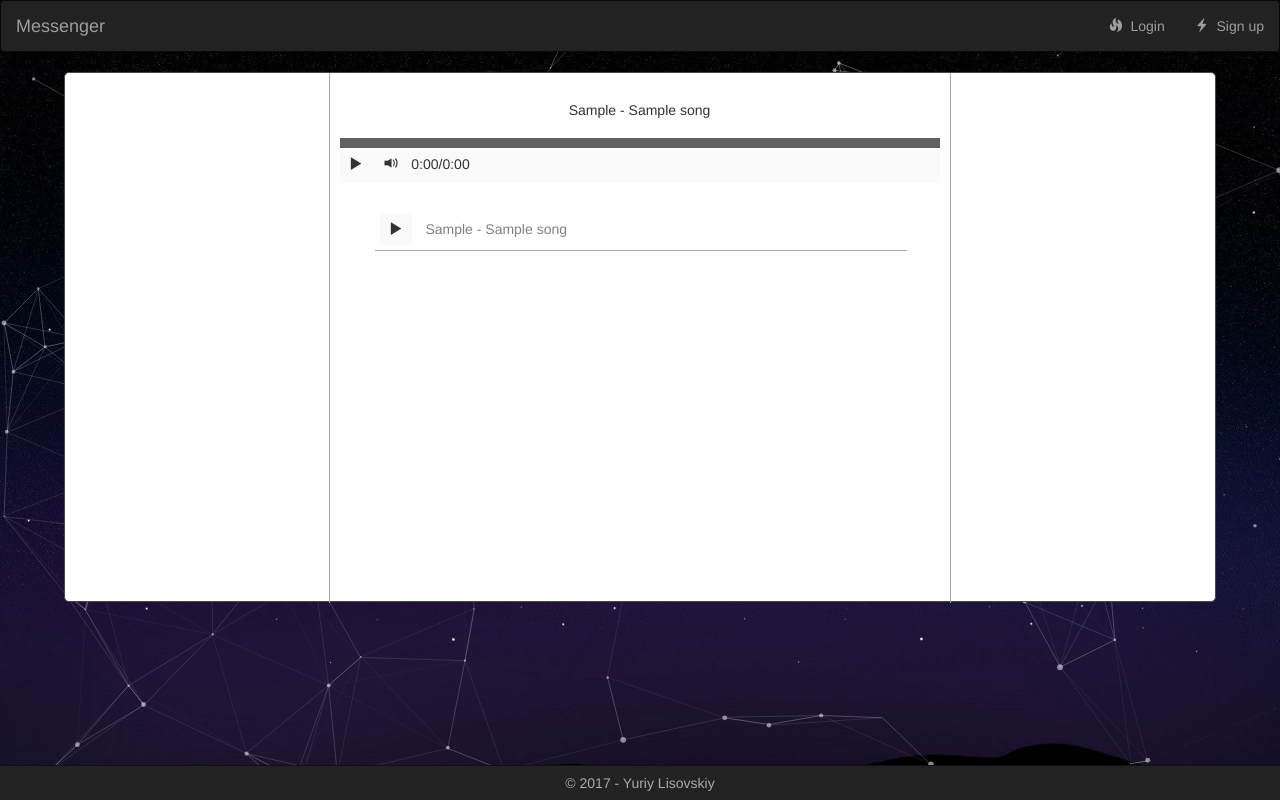
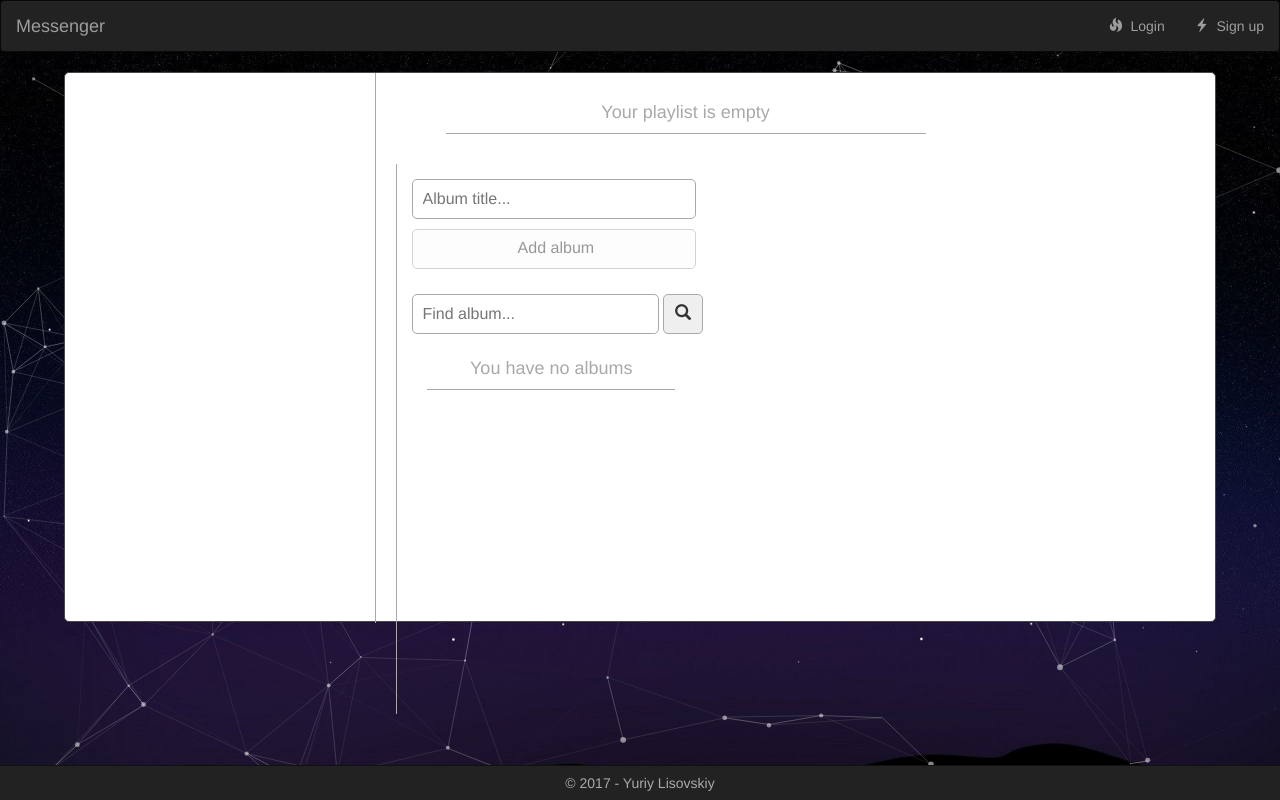
Before and after one commit to YuriyLisovskiy/messenger, a Django app: page /music/ in a window 1280 px wide. Run offline with Django 3.2, Linux system fonts and the light colour scheme; data comes from the database, SQL or seed files in the repository; tables that the repository leaves empty hold one stand-in row (values such as "Sample post"); some libraries are stand-ins or nearby versions.

Commit message:
ability to add new album, fixed some bugs

```diff
--- a/chat/serializers.py
+++ b/chat/serializers.py
@@ -8,12 +8,14 @@
         model = Message
         fields = '__all__'
 
+
 class UserSerializer(serializers.ModelSerializer):
 
     class Meta:
         model = UserProfile
         fields = ('user_logo', 'first_name', 'last_name', 'id')
 
+
 class ChatRoomSerializer(serializers.ModelSerializer):
 
     class Meta:
--- a/music/admin.py
+++ b/music/admin.py
@@ -1,5 +1,6 @@
 from django.contrib import admin
-from .models import Song
+from .models import Song, Album
 
 
 admin.site.register(Song)
+admin.site.register(Album)
--- a/music/static/music/js/audio_player.js
+++ b/music/static/music/js/audio_player.js
@@ -77,7 +77,7 @@
             progress_bar.style.width = mouse_x + "px";
         }
     }
-    $('a[name="song"]').click(function (event) {
+    $(document).on('click', "#song-href", function (event) {
         event.preventDefault();
         source.src = this;
         song_title.html($(this).attr('data-song-name'));
--- a/music/templates/music/music.html
+++ b/music/templates/music/music.html
@@ -32,25 +32,66 @@
                             <span class="current-time" id="current-time">0:00</span>/<span class="full-duration" id="full-duration">0:00</span>
                         </div>
                     </nav>
-                    <div class="playlist">
+                {% else %}
+                    <h4>Your playlist is empty</h4>
+                {% endif %}
+                <div class="playlist" id="playlist-area">
+                    {% if songs %}
                         {% for song in songs %}
                             <ul id="playlist">
                                 <li id="song">
                                     <button type="button" class="play-button" id="play-button" title="Play" disabled>
                                         <span id="play-span" class="glyphicon glyphicon-play" aria-hidden="true"></span>
                                     </button>
-                                    <a name="song" href="{{ song.source.url }}" data-song-name="{{ song.artist }} - {{ song.title }}">{{ song.artist }} - {{ song.title }}</a>
+                                    <a name="song" id="song-href" href="{{ song.source.url }}" data-song-name="{{ song.artist }} - {{ song.title }}">{{ song.artist }} - {{ song.title }}</a>
                                 </li>
                             </ul>
                         {% endfor %}
-                    </div>
-                {% else %}
-                    <h4>Your playlist is empty</h4>
-                {% endif %}
+                    {% endif %}
+                </div>
             </div>
-            <div class="right"></div>
+            <div class="right">
+                <div class="add-album" id="add-album">
+                    <form method="post" enctype="multipart/form-data" autocomplete="off">
+                        {% csrf_token %}
+                        <input name="title" id="title" placeholder="Album title..." required>
+                        <div id="all-form" class="all-form">
+                            <input name="artist" placeholder="Album artist..." required>
+                            <input name="logo" type="file" placeholder="Album logo..." required>
+                            <textarea name="description" placeholder="Album description..."></textarea>
+                        </div>
+                        <input id="submit" type="submit" value="Add album" disabled>
+                    </form>
+                </div>
+                <div class="find-album">
+                    <input id="find-album-textarea" placeholder="Find album...">
+                    <button id="find-album-search-btn"><span class="glyphicon glyphicon-search"></span></button>
+                </div>
+                <div class="album-list">
+                    {% if albums %}
+                        <ul>
+                            {% for album in albums %}
+                                <li>
+                                    <a name="album" id="{{ album.id }}">{{ album.artist }} - {{ album.title }}</a>
+                                    <div data-target="{{ album.id }}" id="album-details" class="album-details">
+                                        <img class="album-logo" src="{{ album.logo.url }}">
+                                        {% if album.description %}
+                                            <div class="album-description">{{ album.description }}</div>
+                                        {% endif %}
+                                    </div>
+                                </li>
+                            {% endfor %}
+                        </ul>
+                    {% else %}
+                        <H4>You have no albums</H4>
+                    {% endif %}
+                </div>
+            </div>
         </div>
-        <script type="text/javascript" src="{% static 'music/js/audio_player.js' %}"></script>
+        {% if songs %}
+            <script type="text/javascript" src="{% static 'music/js/audio_player.js' %}"></script>
+        {% endif %}
+        <script type="text/javascript" src="{% static 'music/js/music.js' %}"></script>
     {% endblock %}
 </body>
 </html>
--- a/music/views.py
+++ b/music/views.py
@@ -1,17 +1,40 @@
-from django.shortcuts import render
+from django.shortcuts import render, redirect
 from django.views import View
-from .models import Song
+from .models import Song, Album
+from chat.models import UserProfile
+from .serializers import SongSerializer
+from django.http import JsonResponse
 
 
 class Music(View):
 
     def get(self, request):
-        songs = Song.objects.all()
-        context = {'songs': songs}
+        songs = Song.objects.filter(owner__username=request.user.username)
+        albums = Album.objects.filter(owner__username=request.user.username)
+        context = {
+            'songs': songs,
+            'albums': albums
+        }
         return render(request, 'music/music.html', context)
 
     def post(self, request):
-        pass
+        owner = UserProfile.objects.get(id=request.user.id)
+        title = request.POST['title']
+        artist = request.POST['artist']
+        logo = request.FILES['logo']
+        if request.POST['description'] != "":
+            description = request.POST['description']
+        else:
+            description = ""
+        new_album = Album(
+            owner=owner,
+            title=title,
+            artist=artist,
+            logo=logo,
+            description=description
+        )
+        new_album.save()
+        return redirect('music')
 
     def delete(self, request):
         pass
@@ -23,7 +46,12 @@
 class MusicManager(View):
 
     def get(self, request):
-        pass
+        try:
+            songs = Song.objects.filter(album__id=request.GET['album_id'])
+            serializer = SongSerializer(songs, many=True)
+            return JsonResponse(serializer.data, safe=False)
+        except Song.DoesNotExist:
+            return JsonResponse({'error': 'Play list of this album is empty.'})
 
     def post(self, request):
         pass
--- a/static/music/css/music.css
+++ b/static/music/css/music.css
@@ -1,6 +1,6 @@
 .content {
     background: white;
-    height: 530px;
+    height: 550px;
     width: 90%;
     margin: auto;
     border-radius: 5px;
@@ -8,17 +8,103 @@
 }
 .content .left {
     float: left;
-    height: 530px;
+    height: 550px;
     border-right: 1px solid #A9A9A9;
-    width: 23%;
+    width: 27%;
     margin-right: 10px;
 }
 .content .right {
     float: left;
-    height: 530px;
+    height: 550px;
     border-left: 1px solid #A9A9A9;
-    width: 23%;
+    width: 27%;
     margin-left: 10px;
+}
+.right .find-album {
+    width: 100%;
+    margin: 15px;
+}
+.find-album input {
+    width: 80%;
+    height: 40px;
+    border: 1px solid #A9A9A9;
+    outline: none;
+    border-radius: 5px;
+    padding-left: 10px;
+    font-size: 16px;
+}
+.find-album button {
+    width: 40px;
+    height: 40px;
+    border: 1px solid #A9A9A9;
+    outline: none;
+    border-radius: 5px;
+    font-size: 16px;
+}
+.find-album button:hover {
+    background: #A9A9A9;
+    -webkit-transition: background .2s ease;
+    -moz-transition: background .2s ease;
+    -o-transition: background .2s ease;
+}
+.right .album-list {
+    height: 350px;
+    overflow-y: scroll;
+    margin: auto;
+}
+.right .album-list ul {
+    list-style-type: none;
+}
+.album-list li a {
+    cursor: pointer;
+    color: #666666;
+    text-decoration: none;
+}
+.album-list .album-details {
+    display: none;
+}
+.album-details .album-logo {
+    width: 80%;
+    height: auto;
+}
+.add-album {
+    width: 92%;
+    margin: 15px 15px 0 15px;
+}
+.add-album input,
+.add-album textarea {
+    width: 100%;
+    height: 40px;
+    font-size: 16px;
+    padding-left: 10px;
+    border: 1px solid #A9A9A9;
+    outline: none;
+    border-radius: 5px;
+    margin-bottom: 10px;
+}
+.all-form {
+    display: none;
+}
+.add-album textarea {
+    height: 70px;
+}
+.add-album input[type=submit] {
+    width: 100%;
+    text-align: center;
+    height: 40px;
+    border: 1px solid #A9A9A9;
+    outline: none;
+    border-radius: 5px;
+    font-size: 16px;
+}
+.add-album input[type=submit]:hover:enabled {
+    background: #A9A9A9;
+    -webkit-transition: background .2s ease;
+    -moz-transition: background .2s ease;
+    -o-transition: background .2s ease;
+}
+.add-album input[type=submit]:disabled {
+    opacity: 0.5;
 }
 .content .wrapper {
     width: 600px;
@@ -30,7 +116,8 @@
     text-align: center;
     padding-bottom: 10px;
 }
-.wrapper h4 {
+.wrapper h4,
+.right h4 {
     width: 80%;
     margin: auto;
     text-align: center;
--- a/static/music/js/audio_player.js
+++ b/static/music/js/audio_player.js
@@ -77,7 +77,7 @@
             progress_bar.style.width = mouse_x + "px";
         }
     }
-    $('a[name="song"]').click(function (event) {
+    $(document).on('click', "#song-href", function (event) {
         event.preventDefault();
         source.src = this;
         song_title.html($(this).attr('data-song-name'));
--- a/static/music/js/music.js
+++ b/static/music/js/music.js
@@ -0,0 +1,64 @@
+$(document).ready(function () {
+    var album_id = 0;
+    $('a[name="album"]').click(function (event) {
+        event.preventDefault();
+        var current_album = this.id;
+        if (current_album !== album_id) {
+            album_id = current_album;
+            $('div[data-target]').slideUp();
+            $('div[data-target="' + current_album + '"]').slideDown();
+            get_songs(current_album);
+        }
+        else {
+            $('div[data-target="' + current_album + '"]').slideUp();
+            album_id = 0;
+        }
+    });
+    function get_songs(album_id) {
+        $.ajax({
+            method: 'get',
+            url: '/music_manager/',
+            data: {
+                'album_id': album_id
+            },
+            cache: false,
+            success: function (response) {
+                if (!response.error) {
+                    var html = '<ul id="playlist">';
+                    for (var key in response) {
+                        html += js_object_to_html(response[key]);
+                    }
+                    html += '</ul>';
+                    document.getElementById('playlist-area').innerHTML = html;
+                }
+                else {
+                    document.getElementById('playlist-area').innerHTML = '<h4>Your playlist is empty</h4>';
+                }
+            },
+            error: function () {
+                console.log("Error occurred while getting songs of requested album.");
+            }
+        });
+    }
+    function js_object_to_html(song) {
+        var html = '<li id="song">';
+        html += '<button type="button" class="play-button" id="play-button" title="Play" disabled>';
+        html += '<span id="play-span" class="glyphicon glyphicon-play" aria-hidden="true"></span>';
+        html += '</button>';
+        html += '<a name="song" href="' + song.source + '" data-song-name="' + song.artist + '-' + song.title + '">' + song.artist + ' - ' + song.title + '</a>';
+        html += '</li>';
+        return html;
+    }
+    $('#add-album').click(function (event) {
+        event.stopPropagation();
+        $('#all-form').slideDown();
+        $('#submit').prop('disabled', false);
+        $('.album-list').css('height', '180px');
+    });
+    $(document).click(function () {
+        $('#all-form').slideUp(function () {
+            $('.album-list').css('height', '350px');
+        });
+        $('#submit').prop('disabled', true);
+    });
+});
```
Also changed, not shown: music/models.py (+8 -2 lines), music/serializers.py (added, +9 -0 lines), music/static/music/css/music.css (+93 -6 lines), music/static/music/js/music.js (+64 -0 lines), db.sqlite3, music/migrations/0004_auto_20170903_2126.py (added), music/migrations/0005_auto_20170903_2129.py (added).
